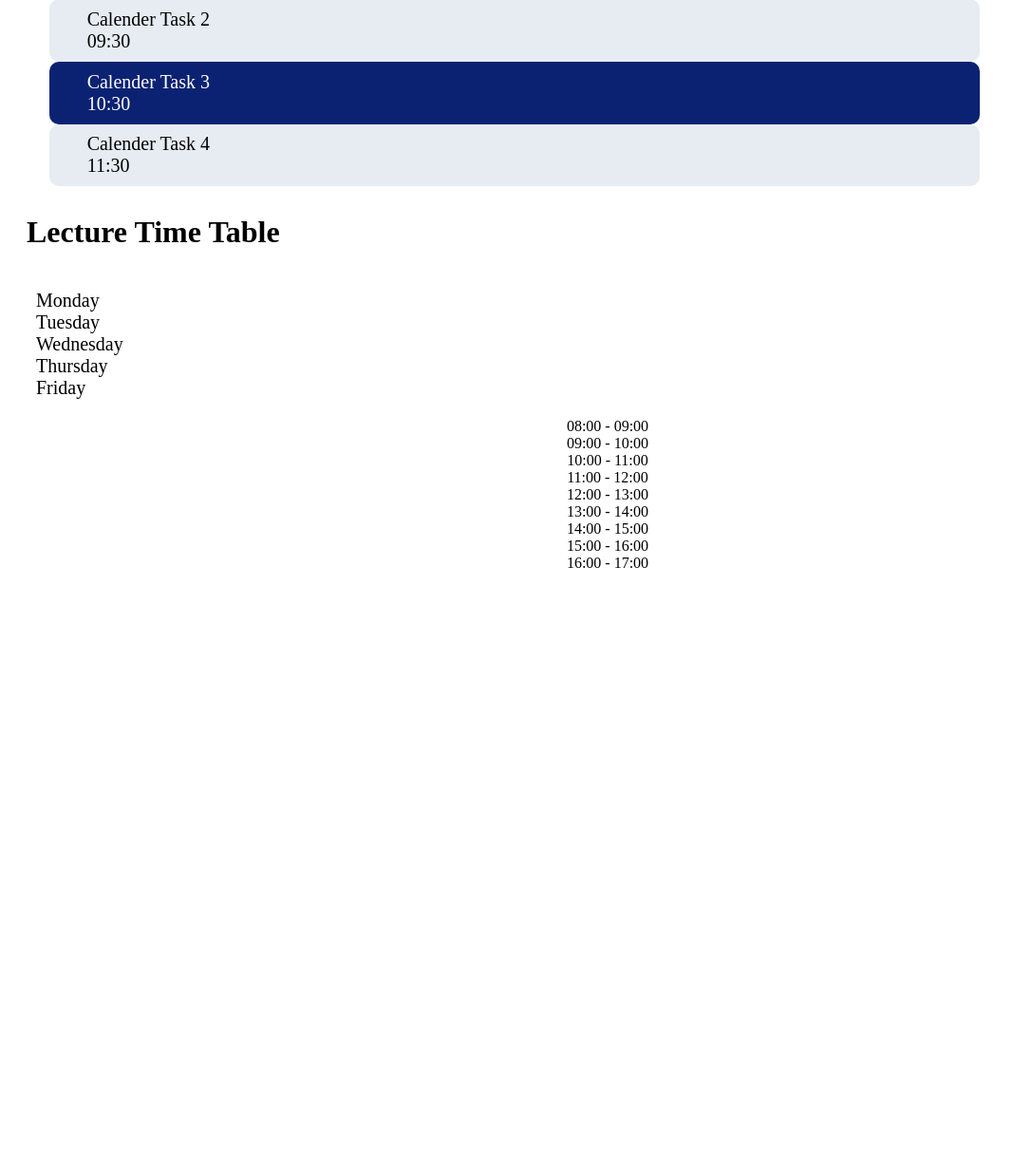
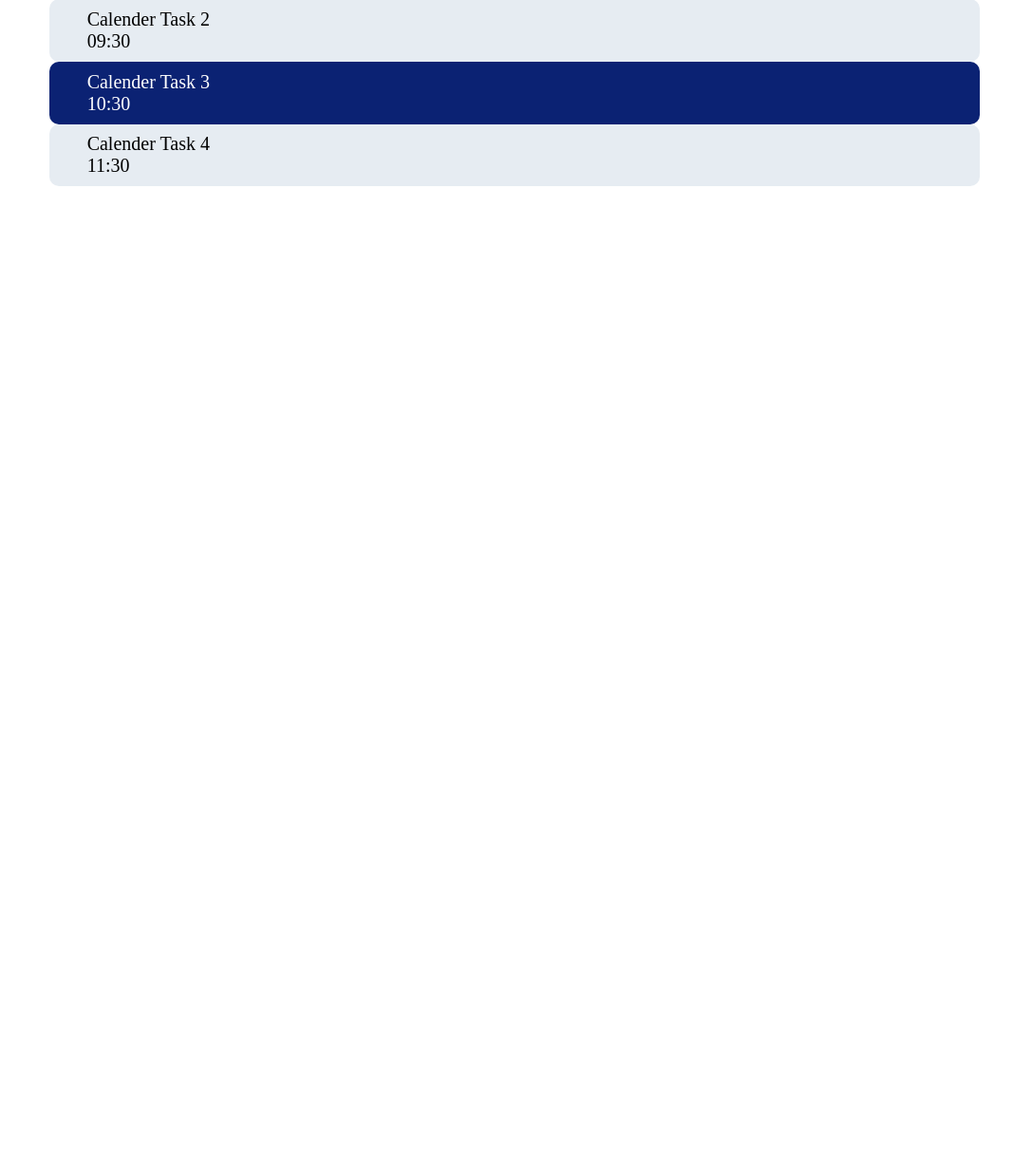
Before and after one commit to Fusion-0-1/lambda-learn, a PHP site: page /views/calender.php in a window 1280 px wide. Shown: the part 1672-2905 px from the top of the page at 95% size, without its empty margins (0-1067 px from the left). After the commit the page ends 1868 px from the top, so only its background shows below. Run offline with PHP 8.4, Linux system fonts and the light colour scheme.

Commit message:
Remove time table
Remove grid and flex implemented for timetable. @Ramindu will implement timetable

```diff
--- a/public/css/calender.css
+++ b/public/css/calender.css
@@ -104,49 +104,3 @@
     font-size: 20px;
     font-weight: normal;
 }
-
-/*-----------------------time table------------------*/
-
-
-.table_main{
-    min-height: 100vh;
-    grid-template-columns: 16% 16% 16% 16% 16% 16%;
-    grid-template-rows: repeat(10, 1fr);
-    column-gap: 0.8%;
-    padding: 10px;
-}
-
-/*------------------top stage container---------------------*/
-
-.stages-container-row {
-    grid-column: 2 / -1;
-    grid-row: 1 / 2;
-}
-
-.stages {
-    column-gap: 12%;
-    padding: 10px 0;
-}
-
-.stage {
-    color: var(--blue);
-    font-size: 1.25rem;
-}
-
-/*------------------ left timing container -----------------*/
-
-.timing-container-column {
-    grid-column: 1 / 2;
-    grid-row: 2 / -1;
-    padding: 10px 0;
-}
-
-.timings {
-    height: 100%;
-    padding: 0 10px;
-    text-align: center;
-}
-
-.time {
-    color: var(--blue);
-}
--- a/views/calender.php
+++ b/views/calender.php
@@ -56,39 +56,4 @@
             </div>
         </div>
     </div>
-
-<!--  --------------time table-------------------  -->
-    <div class="main border">
-        <h1 class="h-center flex">Lecture Time Table</h1>
-            <div class="table_main grid">
-                <!-- Days container -->
-                <div class="stages-container-row">
-                    <div class="stages flex v-center h-center text-justify text-bold ">
-                        <div class="stage">Monday</div>
-                        <div class="stage">Tuesday</div>
-                        <div class="stage">Wednesday</div>
-                        <div class="stage">Thursday</div>
-                        <div class="stage">Friday</div>
-                    </div>
-                </div>
-
-                <!-- timing container -->
-                <div class="timing-container-column">
-                    <div class="timings flex flex-column h-justify text-bold text-center text-justify">
-                        <div class="time">08:00 - 09:00</div>
-                        <div class="time">09:00 - 10:00</div>
-                        <div class="time">10:00 - 11:00</div>
-                        <div class="time">11:00 - 12:00</div>
-                        <div class="time">12:00 - 13:00</div>
-                        <div class="time">13:00 - 14:00</div>
-                        <div class="time">14:00 - 15:00</div>
-                        <div class="time">15:00 - 16:00</div>
-                        <div class="time">16:00 - 17:00</div>
-                    </div>
-                </div>
-
-            </div>
-
-    </div>
-
 </div>
```
